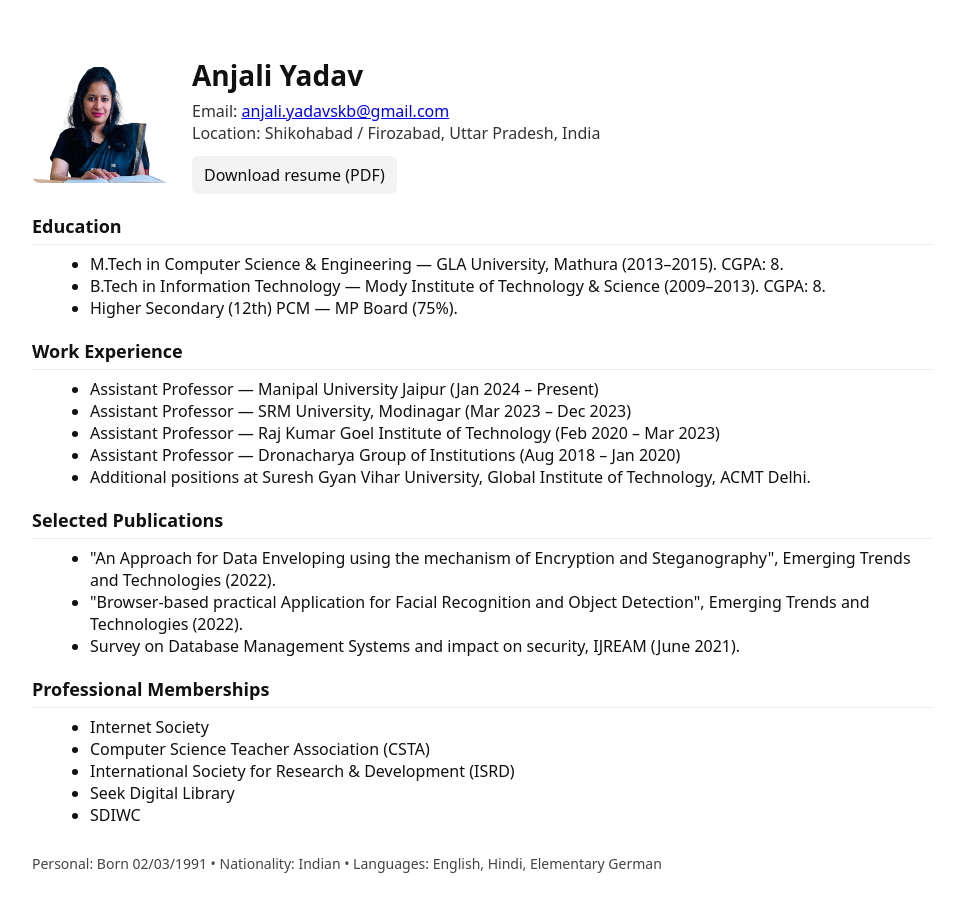
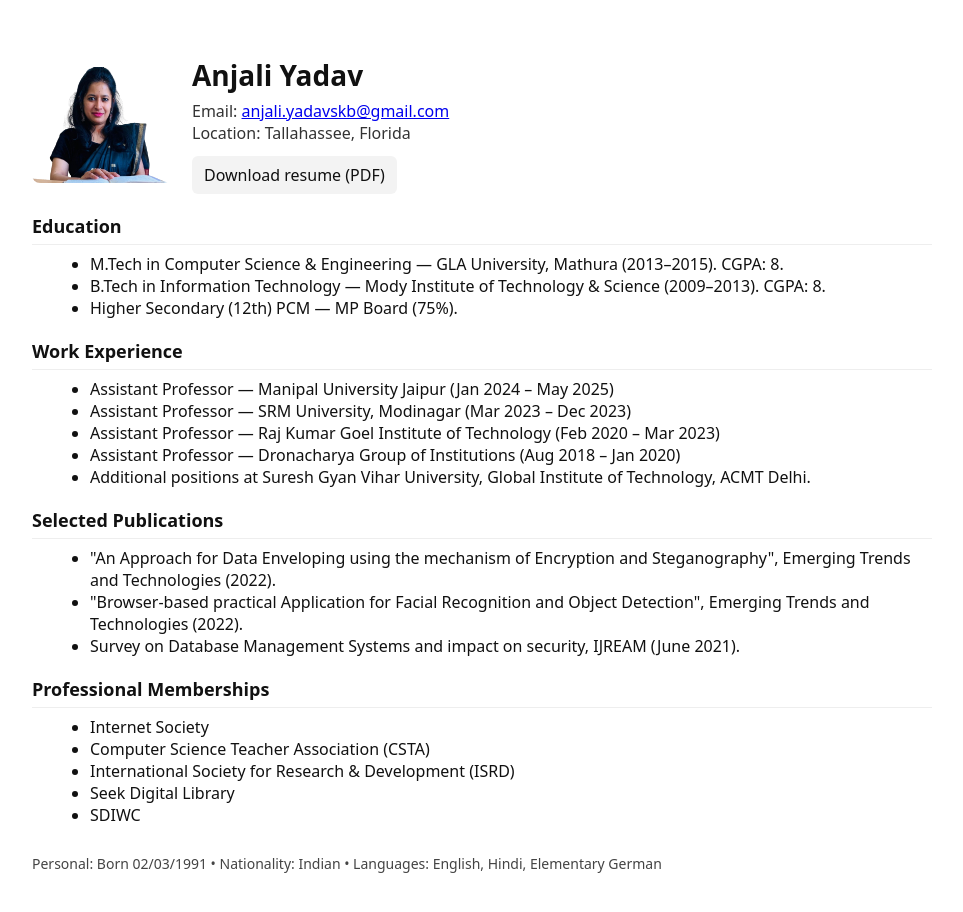
Before and after one commit to ANJALI2391/anjaliyadav.github.io, a plain HTML site: page index.html in a window 1280 px wide. Shown: the whole page, without its empty margins (158-1121 px from the left). Drawn offline with Linux system fonts and the light colour scheme; files whose address does not match are found by name.

Commit message:
index.html

```diff
--- a/index.html
+++ b/index.html
@@ -27,7 +27,7 @@
         <h1>Anjali Yadav</h1>
         <div class="contact">
           Email: <a href="mailto:anjali.yadavskb@gmail.com">anjali.yadavskb@gmail.com</a><br>
-          Location: Shikohabad / Firozabad, Uttar Pradesh, India
+          Location: Tallahassee, Florida
         </div>
         <a class="download" href="assets/Anjali_Yadav.pdf" target="_blank">Download resume (PDF)</a>
       </div>
@@ -45,7 +45,7 @@
     <section>
       <h2>Work Experience</h2>
       <ul>
-        <li>Assistant Professor — Manipal University Jaipur (Jan 2024 – Present)</li>
+        <li>Assistant Professor — Manipal University Jaipur (Jan 2024 – May 2025)</li>
         <li>Assistant Professor — SRM University, Modinagar (Mar 2023 – Dec 2023)</li>
         <li>Assistant Professor — Raj Kumar Goel Institute of Technology (Feb 2020 – Mar 2023)</li>
         <li>Assistant Professor — Dronacharya Group of Institutions (Aug 2018 – Jan 2020)</li>
```
